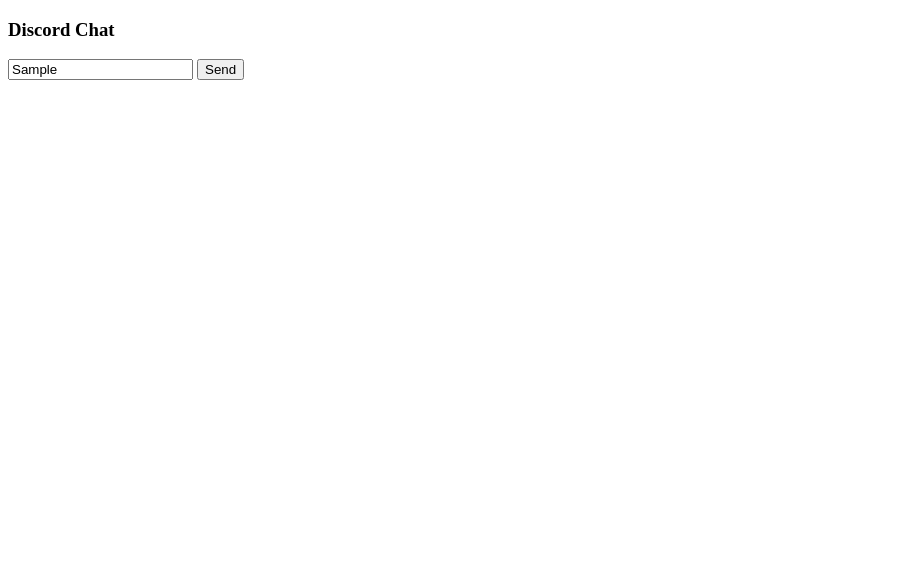
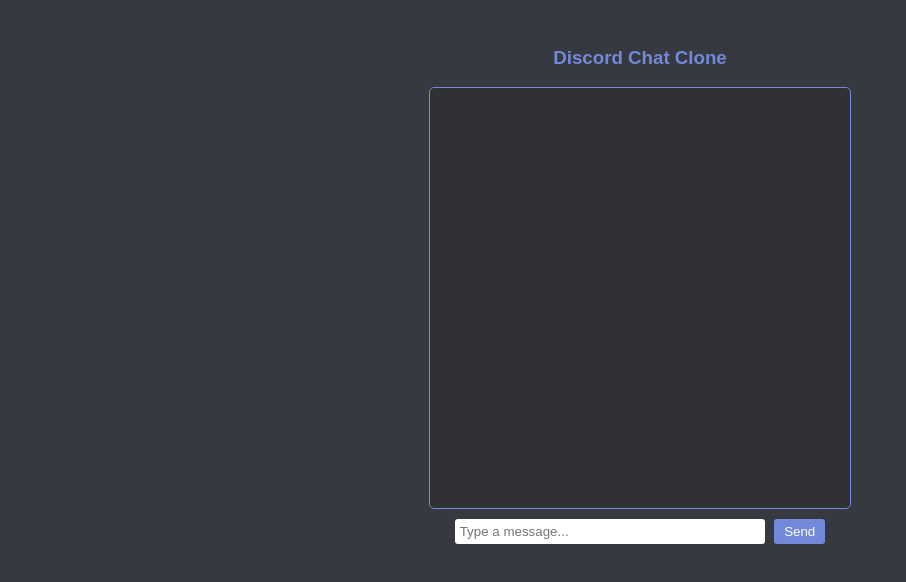
Before and after one commit to rikushadow/rikumiku0, a website: page client/index.html in a window 1280 px wide. Both pictures are taken after typing "Sample" into the empty fields and a click on the button "Send". Shown: the whole page, without its empty margins (0-906 px from the left). Drawn offline with nearby package versions, Linux system fonts and the light colour scheme; no server answers.

Commit message:
Update index.html

```diff
--- a/client/index.html
+++ b/client/index.html
@@ -1,27 +1,91 @@
 <!DOCTYPE html>
-<html>
+<html lang="en">
+<head>
+  <meta charset="UTF-8">
+  <title>Discord Chat Clone</title>
+  <style>
+    body {
+      font-family: Arial, sans-serif;
+      background-color: #36393f;
+      color: white;
+      display: flex;
+      flex-direction: column;
+      align-items: center;
+      padding: 20px;
+    }
+    h3 {
+      color: #7289da;
+    }
+    #messages {
+      width: 400px;
+      height: 400px;
+      border: 1px solid #7289da;
+      overflow-y: auto;
+      margin-bottom: 10px;
+      padding: 10px;
+      background-color: #2f3136;
+      border-radius: 5px;
+    }
+    #msg {
+      width: 300px;
+      padding: 5px;
+      border-radius: 3px;
+      border: none;
+    }
+    button {
+      padding: 5px 10px;
+      margin-left: 5px;
+      border: none;
+      border-radius: 3px;
+      background-color: #7289da;
+      color: white;
+      cursor: pointer;
+    }
+    button:hover {
+      background-color: #5b6eae;
+    }
+    .message {
+      margin-bottom: 5px;
+      padding: 5px;
+      background-color: #40444b;
+      border-radius: 3px;
+    }
+  </style>
+</head>
 <body>
-    <h3>Discord Chat</h3>
-
+  <h3>Discord Chat Clone</h3>
   <div id="messages"></div>
-
-    <input id="msg" placeholder="Type message..." />
+  <div>
+    <input id="msg" placeholder="Type a message..." />
     <button onclick="sendMsg()">Send</button>
+  </div>
 
   <script src="https://cdn.socket.io/4.7.2/socket.io.min.js"></script>
   <script>
-      const socket = io("YOUR_BACKEND_URL");
+    // 🔹 CHANGE THIS TO YOUR BACKEND URL
+    const socket = io("https://rikumiku0.onrender.com");
+
+    const messagesDiv = document.getElementById("messages");
+    const input = document.getElementById("msg");
 
     socket.on("chat-message", (msg) => {
-        let m = document.createElement("div");
+      const m = document.createElement("div");
+      m.className = "message";
       m.innerText = msg;
-        document.body.appendChild(m);
+      messagesDiv.appendChild(m);
+      messagesDiv.scrollTop = messagesDiv.scrollHeight; // auto scroll
     });
 
     function sendMsg() {
-        const text = document.getElementById("msg").value;
+      const text = input.value.trim();
+      if (text === "") return;
       socket.emit("chat-message", text);
+      input.value = "";
     }
+
+    // Optional: send message on Enter key
+    input.addEventListener("keypress", (e) => {
+      if (e.key === "Enter") sendMsg();
+    });
   </script>
 </body>
-</html>
```
Lines whose indentation alone changed are shown as unchanged.
